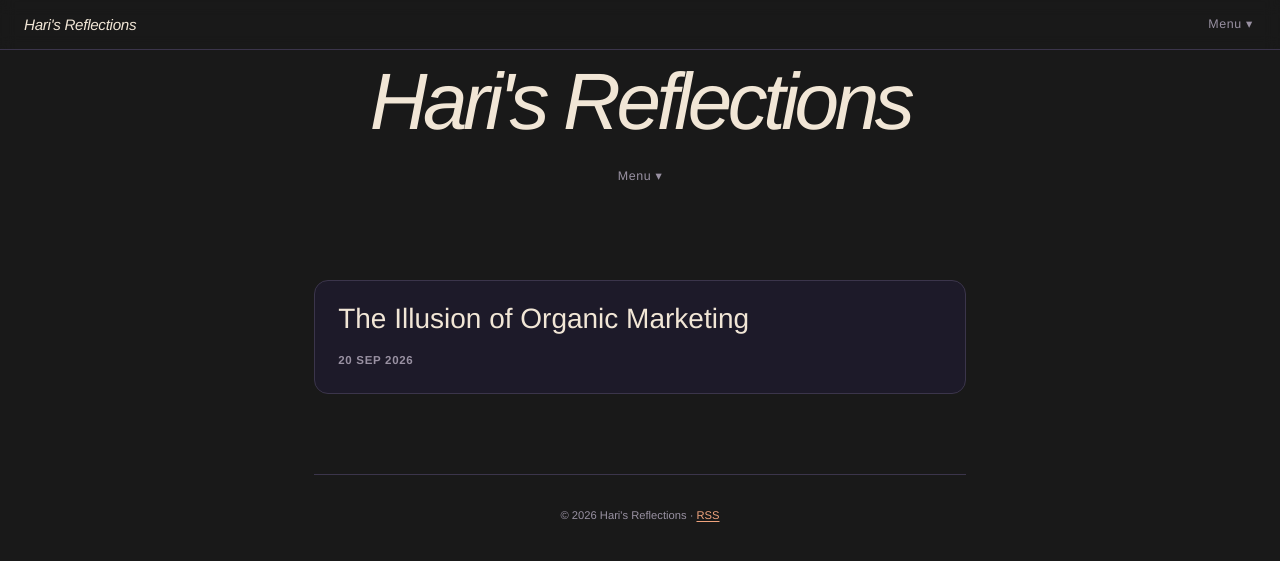
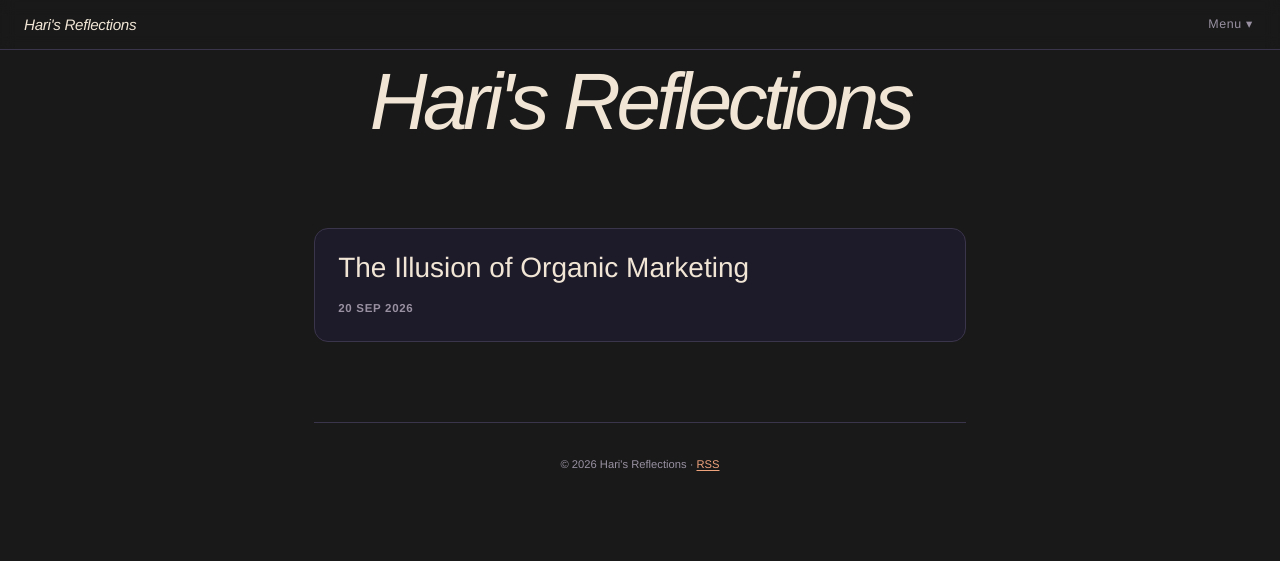
Before and after one commit to h-refs/h-refs.github.io, a Jekyll site: the page built from index.html, in a window 1280 px wide. Shown: the top 561 px of the page. Built offline with Jekyll 4.4.1, drawn with Linux system fonts in a browser that asks for light colours.

Commit message:
Add post layout (title/date in main); big centre header on posts is the post title; drop header nav

```diff
--- a/_layouts/default.html
+++ b/_layouts/default.html
@@ -21,20 +21,11 @@
       </ul>
     </div>
   </div>
+  {% if page.layout != "post" %}
   <header>
     <a class="title" href="{{ '/' | relative_url }}"><h1>{{ site.title }}</h1></a>
-    <nav>
-      <div class="dropdown">
-        <button type="button" aria-haspopup="true" aria-expanded="false">Menu ▾</button>
-        <ul class="dropdown-menu">
-          <li><a href="{{ '/' | relative_url }}">Home</a></li>
-          <li><a href="{{ '/about' | relative_url }}">About</a></li>
-          <li><a href="{{ '/feed.xml' | relative_url }}">RSS</a></li>
-          <li><a href="https://github.com/h-refs">About me</a></li>
-        </ul>
-      </div>
-    </nav>
   </header>
+  {% endif %}
   <main>
     {{ content }}
   </main>
--- /dev/null
+++ b/_layouts/post.html
@@ -0,0 +1,6 @@
+---
+layout: default
+---
+<h1 class="post-title">{{ page.title }}</h1>
+<p class="post-meta"><time datetime="{{ page.date | date_to_xmlschema }}">{{ page.date | date: '%d %B %Y' }}</time></p>
+{{ content }}
--- a/assets/style.css
+++ b/assets/style.css
@@ -350,3 +350,11 @@
 
 /* dropdown inside static header too */
 header .dropdown > button { font-size: 0.78rem; }
+
+/* post page */
+.post-meta {
+  margin: 0 0 2.5rem;
+}
+main > h1.post-title {
+  margin-top: 1rem;
+}
```
